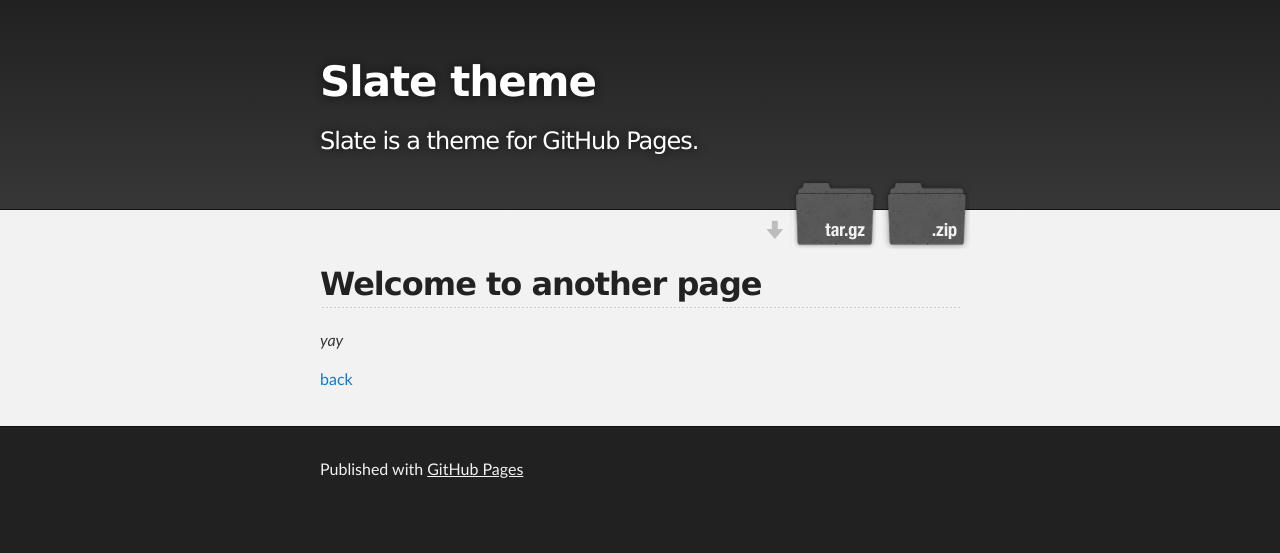
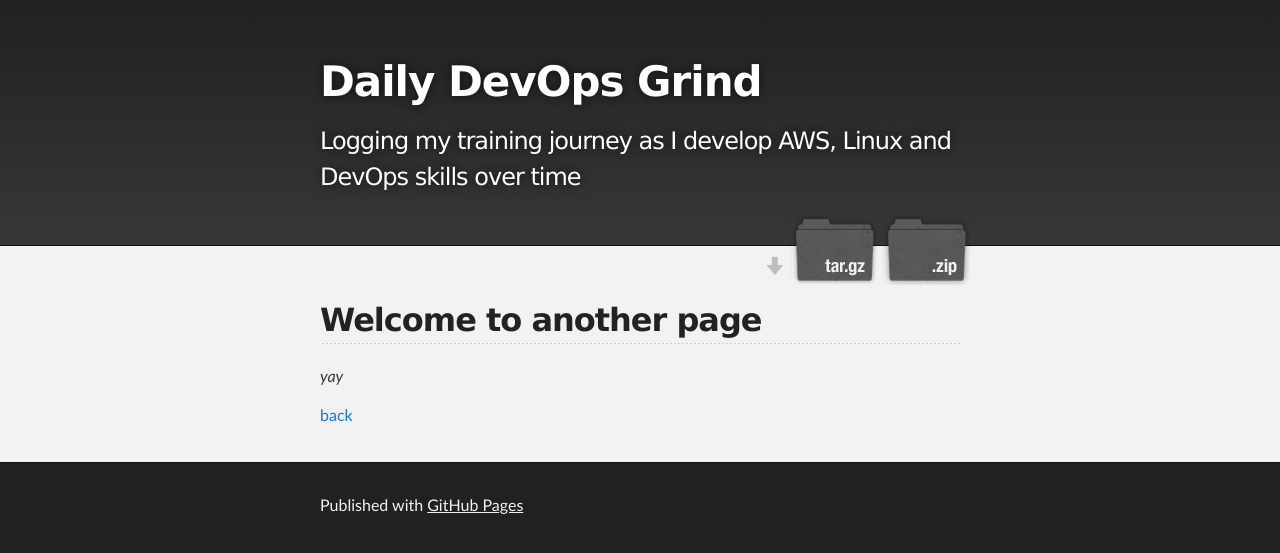
Before and after one commit to adamp-github/adamp-github.github.io, a Jekyll site: the page built from another-page.md, in a window 1280 px wide. Shown: the top 553 px of the page. Built offline with Jekyll 4.4.1, drawn with Linux system fonts in a browser that asks for light colours; our own code applies the rules of GitHub Pages for plain Markdown files.

Commit message:
Update Theme title

```diff
--- a/_config.yml
+++ b/_config.yml
@@ -1,5 +1,5 @@
-title: Slate theme
-description: Slate is a theme for GitHub Pages.
+title: Daily DevOps Grind
+description: Logging my training journey as I develop AWS, Linux and DevOps skills over time
 show_downloads: true
 google_analytics:
 theme: jekyll-theme-slate
```
